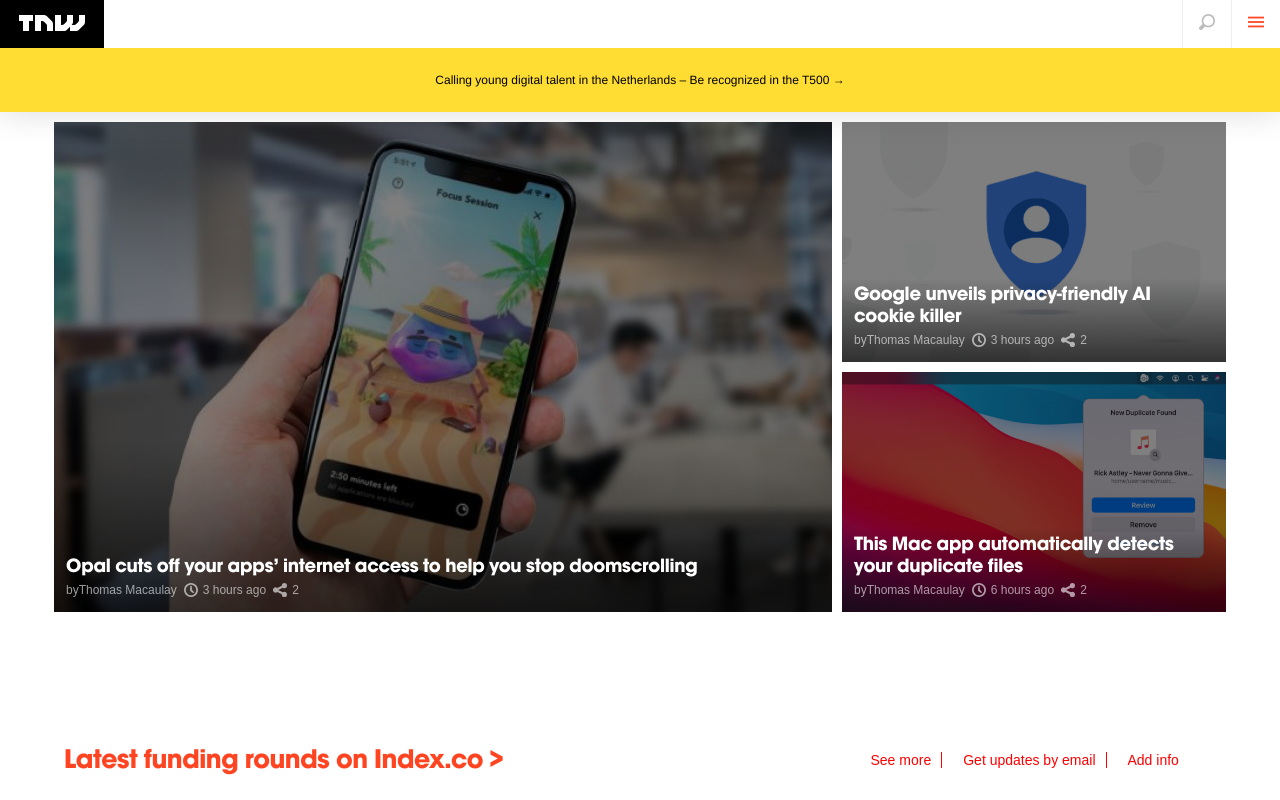
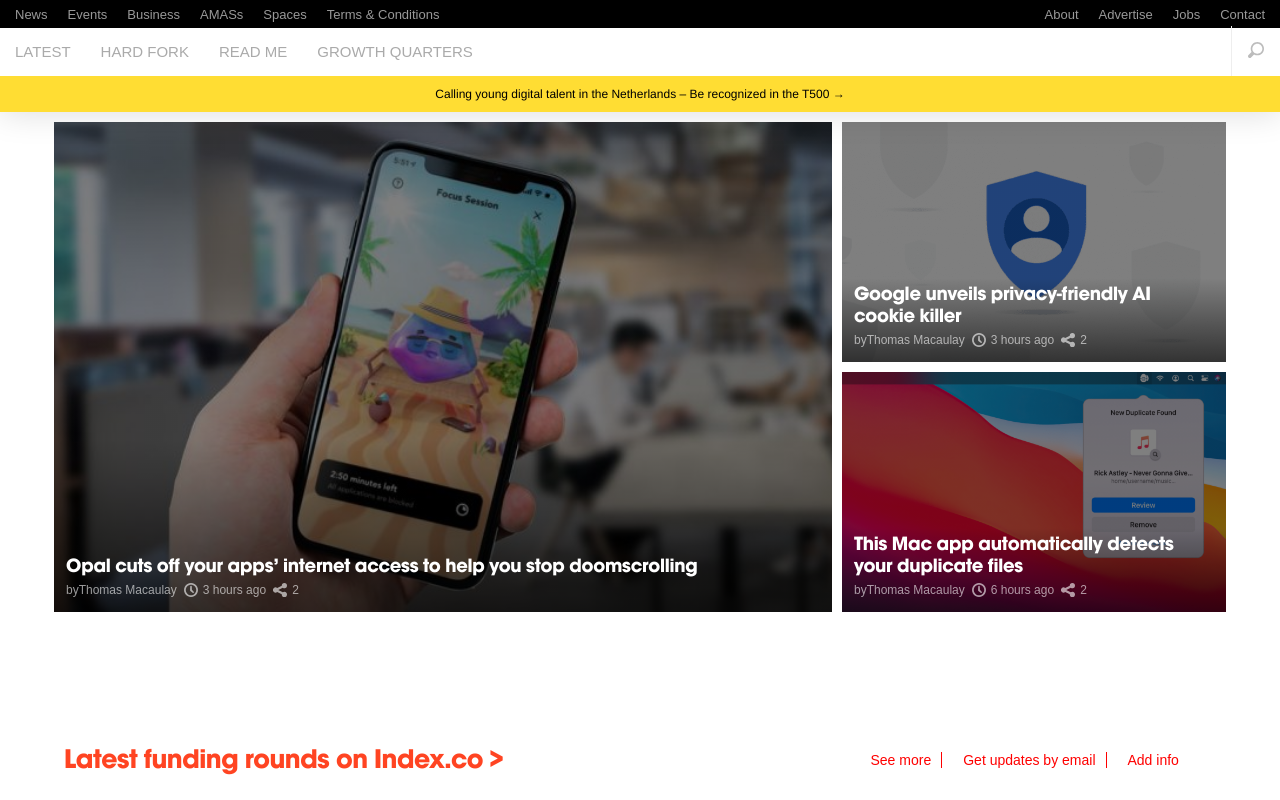
Before and after one commit to wajahat414/mv-wk2_Responsive-Website, a website: page index.html in a window 1280 px wide. Shown: the top 800 px of the page. Drawn offline with Linux system fonts and the light colour scheme; a web font is replaced by a local one.

Commit message:
completed header for all screen types

```diff
--- a/assets/css/desktop.css
+++ b/assets/css/desktop.css
@@ -36,4 +36,20 @@
   .fourth-story {
     display: flex;
   }
+
+  .option-menue {
+    display: flex;
+  }
+
+  .header-logo {
+    display: none;
+  }
+
+  .middle-menue {
+    margin-left: 0;
+  }
+
+  .option-left {
+    margin-left: 0;
+  }
 }
--- a/assets/css/main.css
+++ b/assets/css/main.css
@@ -34,6 +34,55 @@
 
 a {
   text-decoration: none;
+}
+
+.option-left ul li {
+  float: left;
+  margin-left: 10px;
+  padding: 5px;
+}
+
+.option-right ul li {
+  float: left;
+  margin-right: 10px;
+  padding: 5px;
+}
+
+.option-menue ul li a {
+  color: rgba(255, 255, 255, 0.6);
+  font-size: 13px;
+}
+
+.middle-menue ul li a {
+  color: rgb(170, 170, 170);
+  font-size: 15px;
+  font-weight: 400;
+}
+
+.middle-menue {
+  display: none;
+}
+
+.option-menue ul li a:hover {
+  color: white;
+  font-size: 13px;
+}
+
+.option-menue {
+  width: 100%;
+  height: 30px;
+  background-color: #000;
+  display: none;
+  justify-content: space-between;
+}
+
+.middle-menue ul li {
+  float: left;
+  padding: 15px;
+}
+
+.middle-menue ul li a:hover {
+  color: black;
 }
 
 nav.header-nav {
@@ -75,6 +124,11 @@
 }
 
 .custom-anchor {
+  padding: 16px;
+  border-left: 1px solid #eee;
+}
+
+.custom-anchor2 {
   padding: 16px;
   border-left: 1px solid #eee;
 }
--- a/assets/css/tablet.css
+++ b/assets/css/tablet.css
@@ -44,4 +44,31 @@
   .full-height .cover-title {
     font-size: 40px;
   }
+
+  .option-menue {
+    display: flex;
+  }
+
+  .custom-anchor2 {
+    display: none;
+  }
+
+  .middle-menue {
+    margin-left: 100px;
+    display: block;
+  }
+
+  .option-left {
+    margin-left: 100px;
+  }
+
+  .header-logo {
+    position: absolute;
+    height: 43%;
+  }
+
+  #logo {
+    width: 5.1em;
+    bottom: 25px;
+  }
 }
--- a/index.html
+++ b/index.html
@@ -14,9 +14,44 @@
 
 <body>
   <header class="main-header">
+    <div class="option-menue">
+      <div class="option-left">
+        <ul class="float-left">
+          <li><a href="#">News</a></li>
+          <li><a href="#">Events</a></li>
+          <li><a href="#">Business</a></li>
+          <li><a href="#">AMASs</a></li>
+          <li><a href="#">Spaces</a></li>
+          <li><a href="#">Terms & Conditions</a></li>
+        </ul>
+
+      </div>
+      <div class="option-right">
+        <ul>
+          <li><a href="#">About</a></li>
+          <li><a href="#">Advertise</a></li>
+          <li><a href="#">Jobs</a></li>
+          <li><a href="#">Contact</a></li>
+        </ul>
+
+
+      </div>
+
+    </div>
     <nav class="header-nav">
+
       <div class="header-logo">
-        <img id="logo" src="./assets/img/logo.svg" alt="logo" />
+        <a href="#"><img id="logo" src="./assets/img/logo.svg" alt="logo" /></a>
+      </div>
+      <div class="middle-menue">
+        <ul>
+          <li><a href="#">LATEST</a></li>
+          <li><a href="#">HARD FORK</a></li>
+          <li><a href="#">READ ME</a></li>
+          <li><a href="#">GROWTH QUARTERS</a></li>
+        </ul>
+
+
       </div>
 
       <div class="right-icons">
@@ -30,7 +65,7 @@
           c16.968-16.968,39.527-26.312,63.522-26.312s46.555,9.344,63.522,26.312C266.907,91.676,266.907,148.668,231.882,183.694z" />
           </svg></a>
 
-        <a href="#" class="custom-anchor"><svg fill="#f42" class="icon-size" viewBox="0 0 384 384">
+        <a href="#" class="custom-anchor2"><svg fill="#f42" class="icon-size" viewBox="0 0 384 384">
             <rect x="0" y="277.333" width="384" height="42.667" />
             <rect x="0" y="170.667" width="384" height="42.667" />
             <rect x="0" y="64" width="384" height="42.667" />
```
